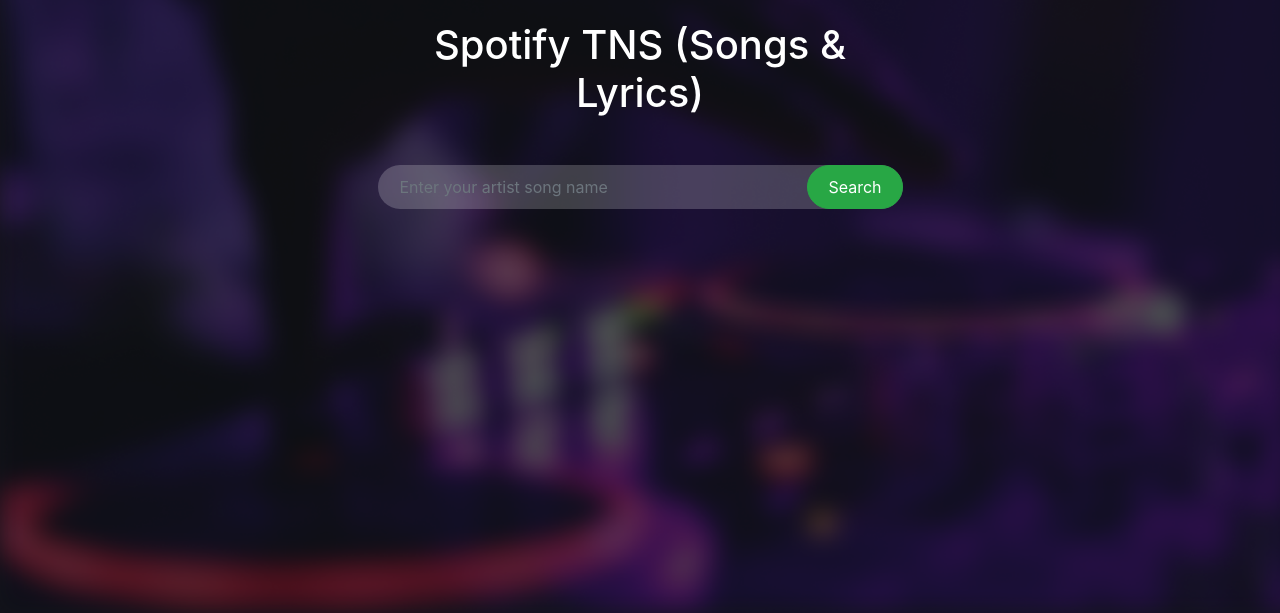
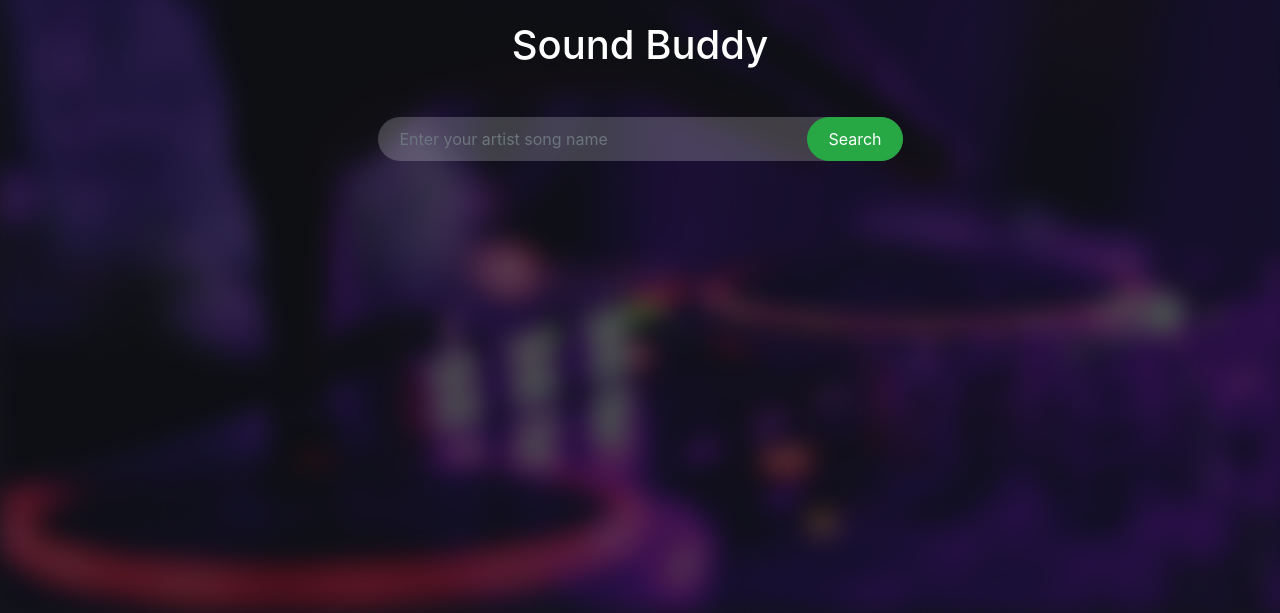
Before and after one commit to RfxNaushad/sound-buddy, a plain HTML site: page index.html in a window 1280 px wide. Shown: the part 187-800 px from the top of the page. Drawn offline with nearby package versions, Linux system fonts and the light colour scheme.

Commit message:
second allmighty push

```diff
--- a/index.html
+++ b/index.html
@@ -44,7 +44,7 @@
 
         <main class="content-area">
             <div class="search-bar col-md-6 mx-auto">
-                <h1 class="text-center">Spotify TNS (Songs & Lyrics)</h1>
+                <h1 class="text-center">Sound Buddy</h1>
                 <div class="search-box my-5">
                     <input type="text" id="music-title" class="form-control" placeholder="Enter your artist song name">
                     <button id="music-search" class="btn btn-success search-btn">Search</button>
```
